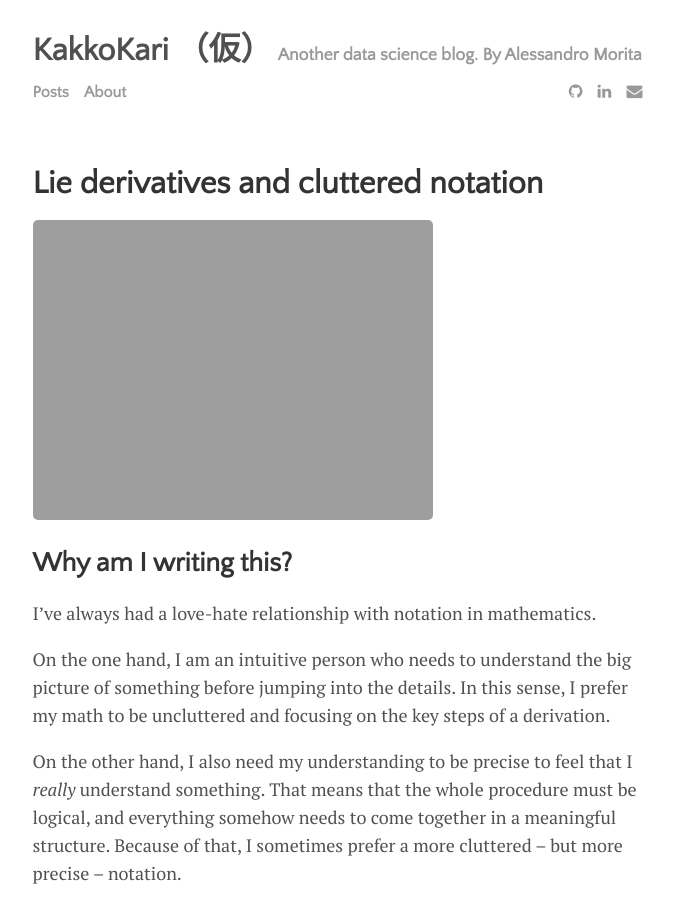
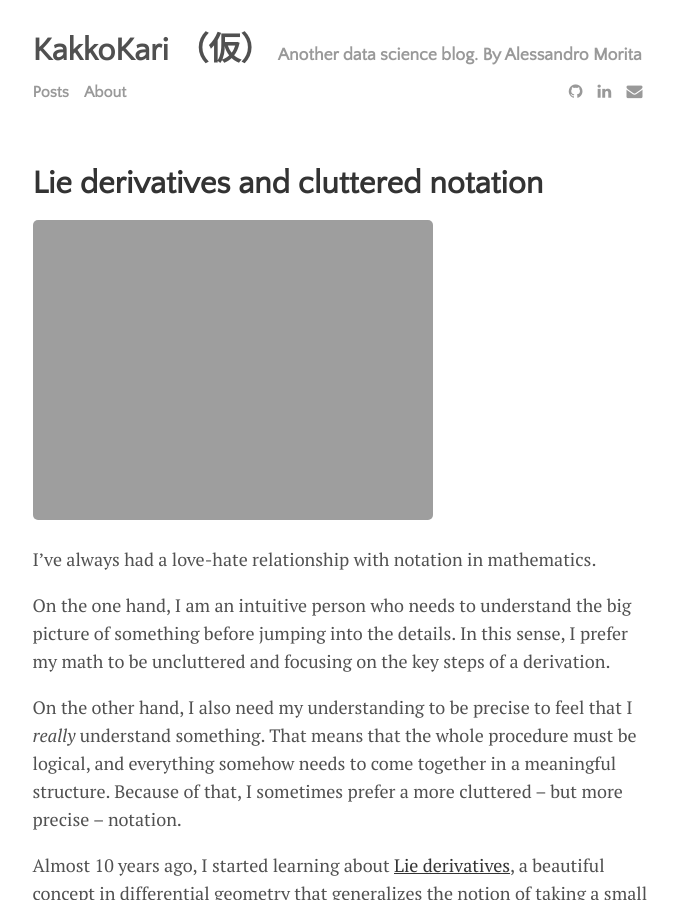
Before and after one commit to takeshimg92/takeshimg92.github.io, a Jekyll site: the page built from _posts/2023-06-25-lie_derivatives.md, in a window 1280 px wide and 900 px high. Shown: the whole window, without its empty margins (300-977 px from the left). Built offline with Jekyll 4.4.1, drawn with Linux system fonts in a browser that asks for light colours; formulas are drawn with MathJax 3.

Commit message:
last commit didnt go

```diff
--- a/_posts/2023-06-25-lie_derivatives.md
+++ b/_posts/2023-06-25-lie_derivatives.md
@@ -6,8 +6,6 @@ categories: posts
 tags: [differential geometry]
 image: wald.jpg
 ---
-
-## Why am I writing this?
 
 I've always had a love-hate relationship with notation in mathematics.
 
```
